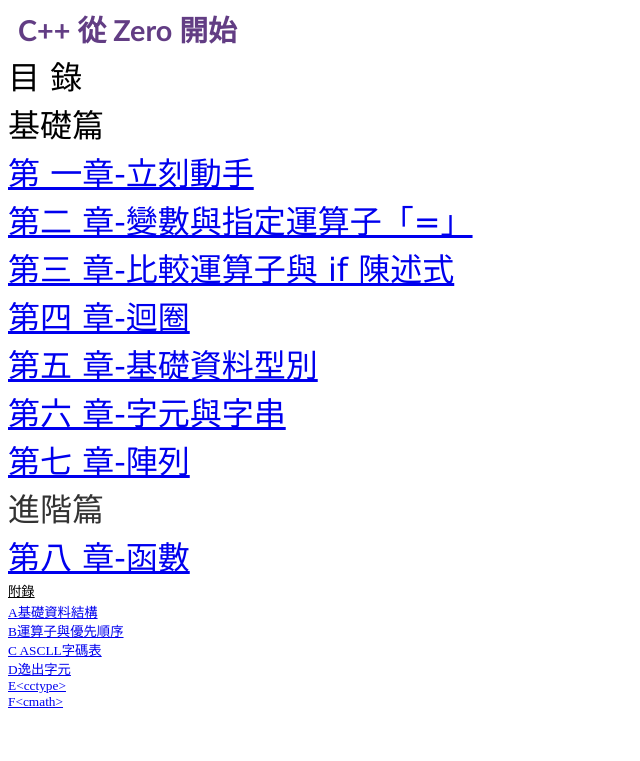
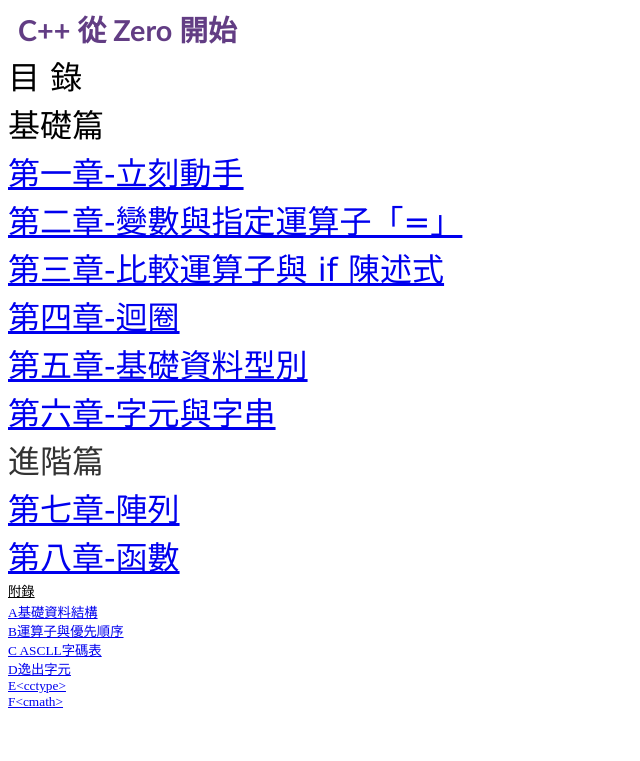
Before and after one commit to pcshic/pcshic.start.github.io, a plain HTML site: page index.html in a window 1280 px wide. Shown: the whole page, without its empty margins (0-640 px from the left). Drawn offline with Linux system fonts and the light colour scheme.

Commit message:
index.html

```diff
--- a/index.html
+++ b/index.html
@@ -6,7 +6,7 @@
   <meta charset="UTF-8">
 
 
-  <meta content="text/html; charset=UTF-8" http-equiv="content-type"><title>index</title></head><body>
+  <meta content="text/html; charset=UTF-8" http-equiv="content-type"><title>C++ 從 Zero 開始</title></head><body>
 <h3 id="sites-page-title-header" style="margin: 0px; background: rgb(255, 255, 255) none repeat scroll 0% 50%; font-size: 1.8em; font-weight: bold; padding-left: 10px; padding-right: 10px; font-family: 'Trebuchet MS',arial,sans-serif; color: rgb(98, 61, 132); padding-bottom: 5px; font-style: normal; font-variant: normal; line-height: normal; letter-spacing: normal; text-indent: 0px; text-transform: none; white-space: normal; word-spacing: 0px; -moz-background-clip: -moz-initial; -moz-background-origin: -moz-initial; -moz-background-inline-policy: -moz-initial;" align="left"><span id="sites-page-title" dir="ltr" tabindex="-1" style="outline-color: invert; outline-style: none; outline-width: medium;">C++
 從 Zero 開始</span></h3>
 
@@ -14,15 +14,15 @@
 </span></div>
 
 <span style="line-height: 48px; font-size: xx-large;"><span style="color: rgb(0, 0, 0);">基礎篇</span></span><br>
-<span style="color: rgb(86, 85, 85); font-family: 'Lucida Grande','Lucida Sans Unicode',Arial,sans-serif; font-style: normal; font-variant: normal; font-weight: normal; letter-spacing: normal; text-align: start; text-indent: 0px; text-transform: none; white-space: normal; word-spacing: 0px; line-height: 48px; font-size: xx-large; background-color: rgb(255, 255, 255);"><span style="color: rgb(54, 8, 96);"><font size="6"><a href="http://pcshic.github.io/start/ch01.html">第 一章-立刻動手</a><br>
-<a href="http://pcshic.github.io/start/ch02.html">第二 章-變數與指定運算子「=」</a><br>
-<a href="http://pcshic.github.io/start/ch03.html">第三 章-比較運算子與 if 陳述式</a><br>
-<a href="http://pcshic.github.io/start/ch04.html">第四 章-迴圈</a><br>
-<a href="http://pcshic.github.io/start/ch05.html">第五 章-基礎資料型別</a><br>
-<a href="http://pcshic.github.io/start/ch06.html">第六 章-字元與字串</a><br>
-<a href="http://pcshic.github.io/start/ch07.html">第七 章-陣列</a><br>
-<span style="color: rgb(51, 51, 51);">進階篇</span><br>
-<a href="http://pcshic.github.io/start/ch08.html">第八 章-函數</a><br>
+<span style="color: rgb(86, 85, 85); font-family: 'Lucida Grande','Lucida Sans Unicode',Arial,sans-serif; font-style: normal; font-variant: normal; font-weight: normal; letter-spacing: normal; text-align: start; text-indent: 0px; text-transform: none; white-space: normal; word-spacing: 0px; line-height: 48px; font-size: xx-large; background-color: rgb(255, 255, 255);"><span style="color: rgb(54, 8, 96);"><font size="6"><a href="http://pcshic.github.io/start/ch01.html">第一章-立刻動手</a><br>
+<a href="http://pcshic.github.io/start/ch02.html">第二章-變數與指定運算子「=」</a><br>
+<a href="http://pcshic.github.io/start/ch03.html">第三章-比較運算子與 if 陳述式</a><br>
+<a href="http://pcshic.github.io/start/ch04.html">第四章-迴圈</a><br>
+<a href="http://pcshic.github.io/start/ch05.html">第五章-基礎資料型別</a><br>
+<a href="http://pcshic.github.io/start/ch06.html">第六章-字元與字串</a><br>
+</font></span></span><span style="color: rgb(86, 85, 85); font-family: 'Lucida Grande','Lucida Sans Unicode',Arial,sans-serif; font-style: normal; font-variant: normal; font-weight: normal; letter-spacing: normal; text-align: start; text-indent: 0px; text-transform: none; white-space: normal; word-spacing: 0px; line-height: 48px; font-size: xx-large; background-color: rgb(255, 255, 255);"><span style="color: rgb(54, 8, 96);"><font size="6"><span style="color: rgb(51, 51, 51);">進階篇</span></font></span></span><span style="color: rgb(86, 85, 85); font-family: 'Lucida Grande','Lucida Sans Unicode',Arial,sans-serif; font-style: normal; font-variant: normal; font-weight: normal; letter-spacing: normal; text-align: start; text-indent: 0px; text-transform: none; white-space: normal; word-spacing: 0px; line-height: 48px; font-size: xx-large; background-color: rgb(255, 255, 255);"><span style="color: rgb(54, 8, 96);"><font size="6"><br>
+<a href="http://pcshic.github.io/start/ch07.html">第七章-陣列</a><br>
+<a href="http://pcshic.github.io/start/ch08.html">第八章-函數</a><br>
 </font></span></span><big><a href="http://pcshic.github.io/start/appendix.html" target="_blank" style="color: black; font-family: 'Lucida Grande','Lucida Sans Unicode',Arial,sans-serif; font-size: 13.3333px; font-style: normal; font-variant: normal; font-weight: normal; letter-spacing: normal; line-height: 20px; text-align: start; text-indent: 0px; text-transform: none; white-space: normal; widows: 1; word-spacing: 0px; background-color: rgb(255, 255, 255);">附錄</a><br>
 </big><small><a href="appendix.html#start.appendixA">A基礎資料結構</a><br>
 <a href="appendix.html#start.appendixB">B運算子與優先順序</a><br>
```
